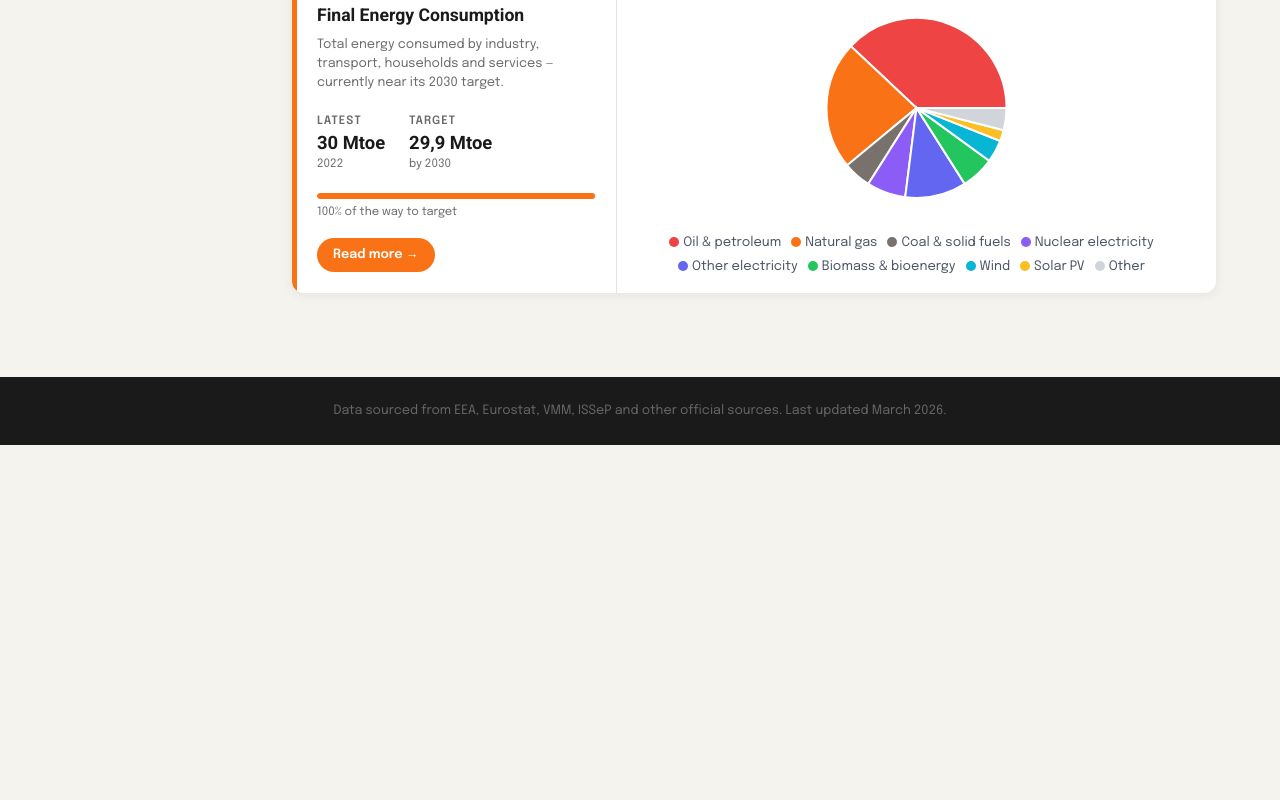
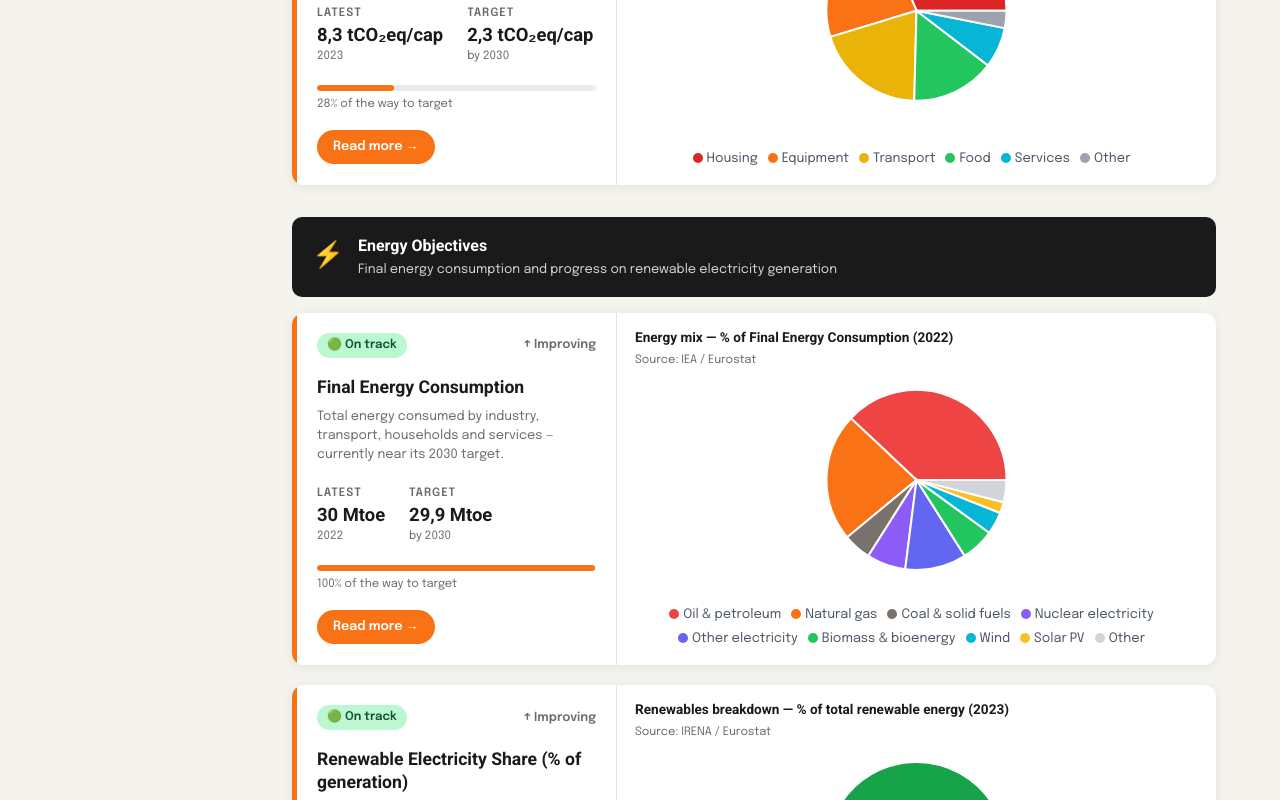
Before and after one commit to TjokMeuwissen/Belgium-Environment-Tracker, a Next.js app: page / in a window 1280 px wide. Shown: the part 1000-1800 px from the top of the page. Before the commit the page ends 1445 px from the top, so only its background shows below. Built offline with nearby package versions, Linux system fonts and the light colour scheme.

Commit message:
Add files via upload

```diff
--- a/app/components/ClimateEnergyTab.tsx
+++ b/app/components/ClimateEnergyTab.tsx
@@ -308,9 +308,9 @@ function Sidebar({ activeId }: { activeId: string }) {
 // ── Main component ─────────────────────────────────────────────────────────
 const KEEP = [
   'Total GHG Emissions',
-  'Per-capita GHG footprint',
+  'Per-capita GHG Footprint',
   'Final Energy Consumption',
-  'Renewable Electricity Share',
+  'Renewable Electricity Share (% of generation)',
 ];
 
 const COLOR = '#f97316';
@@ -367,10 +367,10 @@ export default function ClimateEnergyTab({ indicators, historicalGHG }: Props) {
           />
         )}
 
-        {byName['Per-capita GHG footprint'] && (
+        {byName['Per-capita GHG Footprint'] && (
           <WideCard
             id="per-capita-ghg-footprint"
-            ind={byName['Per-capita GHG footprint']}
+            ind={byName['Per-capita GHG Footprint']}
             accentColor={COLOR}
             chartTitle="Consumption-based footprint by category (~15.7 t/cap, 2019)"
             chartSource="Source: UCLouvain (2021)"
@@ -395,10 +395,10 @@ export default function ClimateEnergyTab({ indicators, historicalGHG }: Props) {
           />
         )}
 
-        {byName['Renewable Electricity Share'] && (
+        {byName['Renewable Electricity Share (% of generation)'] && (
           <WideCard
             id="renewable-electricity-share"
-            ind={byName['Renewable Electricity Share']}
+            ind={byName['Renewable Electricity Share (% of generation)']}
             accentColor={COLOR}
             chartTitle="Renewables breakdown — % of total renewable energy (2023)"
             chartSource="Source: IRENA / Eurostat"
```
